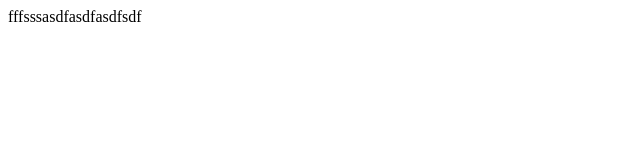
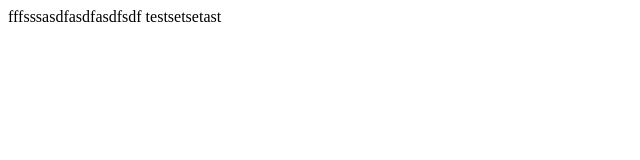
Before and after one commit to dev-min2/sdf, a plain HTML site: page index.html in a window 1280 px wide. Shown: the full height of the page, 0-640 px from the left. Drawn offline with Linux system fonts and the light colour scheme.

Commit message:
sadfasdf

```diff
--- a/index.html
+++ b/index.html
@@ -7,5 +7,6 @@
 </head>
 <body>
     fffsssasdfasdfasdfsdf
+    testsetsetast
 </body>
 </html>
```
